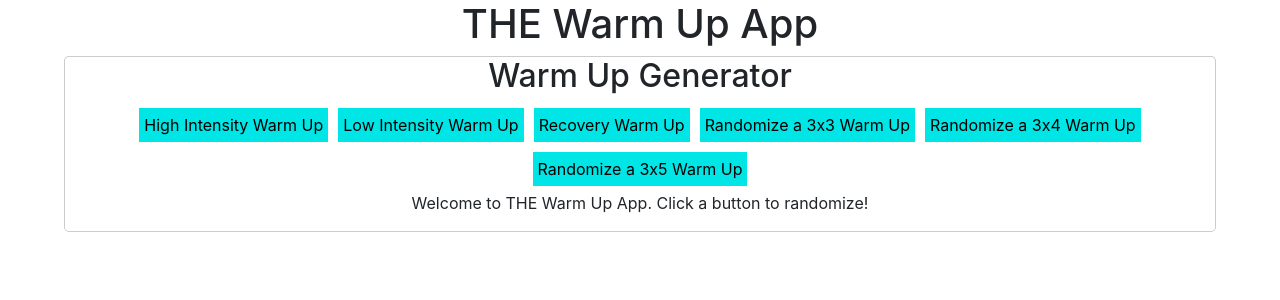
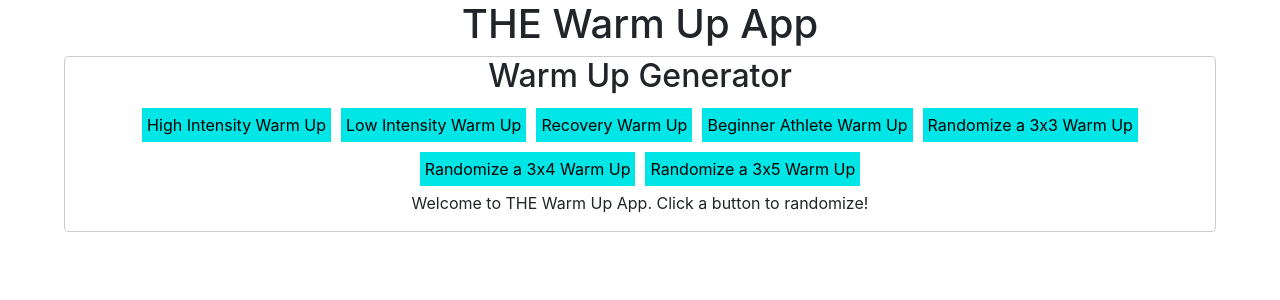
Before and after one commit to bneighbs6/warm-up-app, a React (Create React App) app: page / in a window 1280 px wide. Shown: the top 300 px of the page. Built offline with nearby package versions, Linux system fonts and the light colour scheme.

Commit message:
Display BeginnerAthlete w/u on WarmUpGenerator

```diff
--- a/src/components/WarmUpGenerator.jsx
+++ b/src/components/WarmUpGenerator.jsx
@@ -1,5 +1,5 @@
 import React, { useState } from "react";
-import { generateThreeByThreeWarmUp, generateThreeByFourWarmUp, generateThreeByFiveWarmUp, generateHighIntensityWarmUp, generateLowIntensityWarmUp, generateRecoveryWarmUp } from "../randomGenerator";
+import { generateThreeByThreeWarmUp, generateThreeByFourWarmUp, generateThreeByFiveWarmUp, generateHighIntensityWarmUp, generateLowIntensityWarmUp, generateRecoveryWarmUp, generateBeginnerAthleteWarmUp } from "../randomGenerator";
 import WarmUpCard from "./WarmUpCard";
 import { Modal } from "react-bootstrap";
 
@@ -45,6 +45,11 @@ function WarmUpGenerator() {
       toggleBold("recovery")
     }
 
+    const handleBeginnerAthleteWarmUpClick = () => {
+      setExercises(generateBeginnerAthleteWarmUp()); // Set exercises = to the result of generateBeginnerAthleteWarmUp();
+      toggleBold("beginner");
+    }
+
     return (
       <div>
         <Modal.Dialog className="warmUpGenerator">
@@ -79,6 +84,16 @@ function WarmUpGenerator() {
             }}
             >
               Recovery Warm Up
+            </button>
+            <button
+            className="warmUpButton"
+            onClick={handleBeginnerAthleteWarmUpClick}
+            style={{
+              fontWeight: boldButton === "beginner" ? "bold" : "normal",
+              border: boldButton === "beginner" ? "5px solid black" : "none",
+            }}
+            >
+              Beginner Athlete Warm Up
             </button>
             <button
               className="warmUpButton"
```
